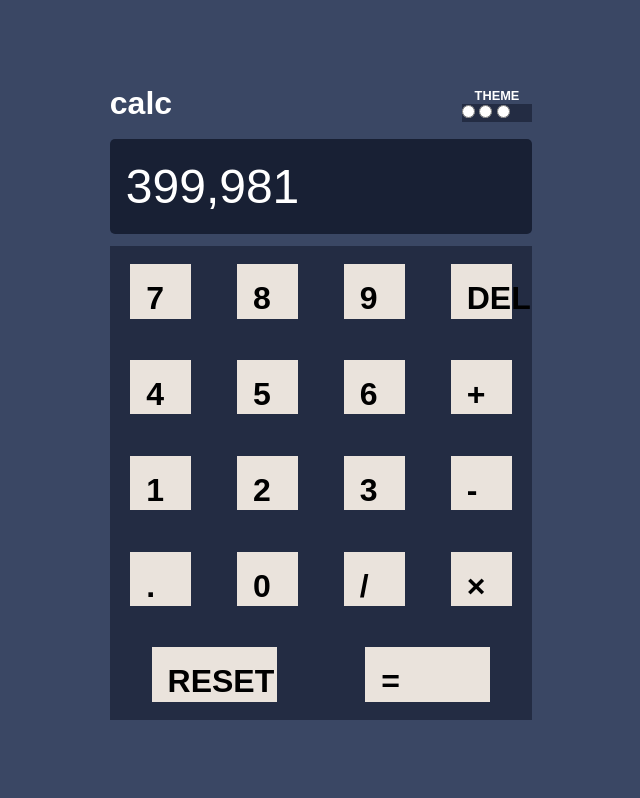
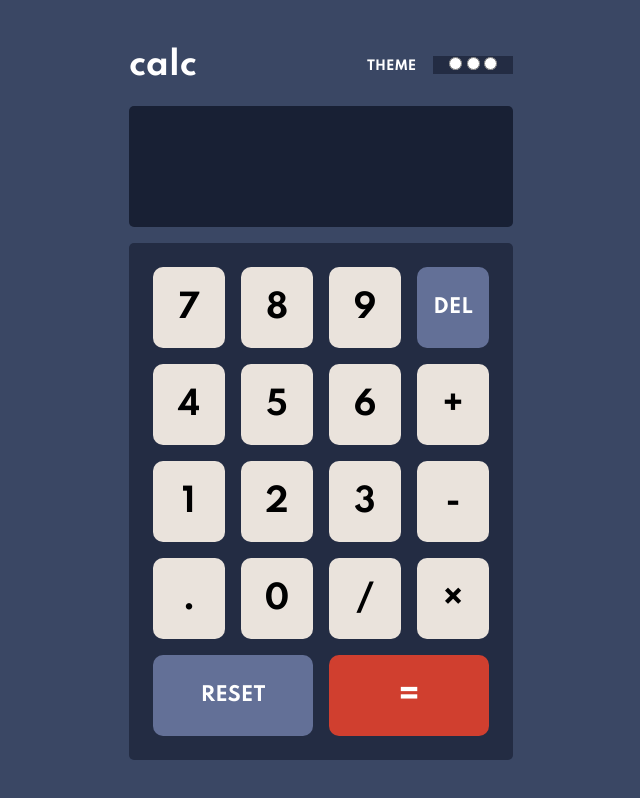
Before and after one commit to suryavivekofficial/calculator-with-vanilla-js, a plain HTML site: page index.html in a window 1280 px wide. Shown: the whole page, without its empty margins (319-959 px from the left). Drawn offline with Linux system fonts and the light colour scheme.

Commit message:
Styling completed

```diff
--- a/app.js
+++ b/app.js
@@ -0,0 +1,29 @@
+class Calculator {
+  constructor() {}
+  reset(input) {
+    input.innerText = ``;
+  }
+
+  delete() {
+    // input.innerText -=  input.innerText.length
+  }
+}
+const numbers = document.querySelectorAll("[data-number]");
+const input = document.querySelector("[data-input]");
+const operations = document.querySelector("[data-operation]");
+const resetBtn = document.querySelector("[data-reset]");
+const deleteBtn = document.querySelector("[data-delete]");
+const equalsBtn = document.querySelector("[data-equals]");
+
+numbers.forEach((number) => {
+  number.addEventListener("click", (e) => {
+    input.innerText += number.innerText;
+  });
+});
+
+const calculator = new Calculator(input);
+
+resetBtn.addEventListener("click", () => calculator.reset(input));
+deleteBtn.addEventListener("click", () => {
+  console.log(input.innerText.length);
+});
--- a/index.html
+++ b/index.html
@@ -6,6 +6,8 @@
   <meta name="viewport" content="width=device-width, initial-scale=1.0">
   <link rel="icon" type="image/png" sizes="32x32" href="./images/favicon-32x32.png">
   <title>Calculator app</title>
+  <link rel="preconnect" href="https://fonts.gstatic.com">
+  <link href="https://fonts.googleapis.com/css2?family=Spartan:wght@700&display=swap" rel="stylesheet">
   <link rel="stylesheet" href="./styles/style.css">
 </head>
 
@@ -25,34 +27,30 @@
       </div>
     </header>
 
-    <div class="input-field">
-      <input type="text" value="399,981" id="input-field">
-    </div>
+    <div class="input-field" data-input></div>
 
     <div class="keys">
-      <div class="key 7">7</div>
-      <div class="key 8">8</div>
-      <div class="key 9">9</div>
-      <div class="key delete">DEL</div>
-      <div class="key 4">4</div>
-      <div class="key 5">5</div>
-      <div class="key 6">6</div>
-      <div class="key plus">+</div>
-      <div class="key 1">1</div>
-      <div class="key 2">2</div>
-      <div class="key 3">3</div>
-      <div class="key minus">-</div>
-      <div class="key peroid">.</div>
-      <div class="key 0">0</div>
-      <div class="key division">/</div>
-      <div class="key multiply">&times;</div>
-      <div class="key reset">RESET</div>
-      <div class="key equal-to">=</div>
+      <div class="key" data-number>7</div>
+      <div class="key" data-number>8</div>
+      <div class="key" data-number>9</div>
+      <div class="key delete" data-delete>DEL</div>
+      <div class="key" data-number>4</div>
+      <div class="key" data-number>5</div>
+      <div class="key" data-number>6</div>
+      <div class="key" data-operation>+</div>
+      <div class="key" data-number>1</div>
+      <div class="key" data-number>2</div>
+      <div class="key" data-number>3</div>
+      <div class="key" data-operation>-</div>
+      <div class="key" data-number>.</div>
+      <div class="key" data-number>0</div>
+      <div class="key" data-operation>/</div>
+      <div class="key" data-operation>&times;</div>
+      <div class="key reset" data-reset>RESET</div>
+      <div class="key equal-to" data-equals>=</div>
     </div>
 
   </div>
-
-
 
   <script src="app.js"></script>
 </body>
--- a/styles/style.scss
+++ b/styles/style.scss
@@ -4,6 +4,7 @@
   margin: 0;
   padding: 0;
   box-sizing: border-box;
+  font-family: "Spartan", sans-serif;
 }
 
 body {
@@ -11,14 +12,14 @@ body {
   width: 100vw;
   background-color: hsl(222, 26%, 31%);
   display: flex;
-  justify-content: center;
   align-items: center;
   flex-direction: column;
-  font-family: sans-serif;
+  justify-content: center;
+  font-weight: 700;
 
   .container {
-    width: 33%;
-    height: 80%;
+    width: 30%;
+    height: 90%;
     display: flex;
     flex-direction: column;
 
@@ -44,6 +45,8 @@ body {
         }
         .theme-bg {
           background-color: hsl(223, 31%, 20%);
+          display: inline;
+          padding: 0rem 1rem;
         }
       }
     }
@@ -53,46 +56,59 @@ body {
       width: 100%;
       display: flex;
       align-items: center;
-
-      input {
-        height: 80%;
-        width: 100%;
-        outline: none;
-        border: none;
-        border-radius: 5px;
-        padding: 0.5rem 1rem;
-        background-color: hsl(224, 36%, 15%);
-        color: hsl(0, 0, 100%);
-        font-size: 3rem;
-      }
+      justify-content: flex-end;
+      margin: 1rem 0rem;
+      background-color: hsl(224, 36%, 15%);
+      border-radius: 5px;
+      padding: 1rem 1rem;
+      font-size: 2rem;
+      display: flex;
+      color: hsl(0, 0, 100%);
+      word-wrap: break-word;
+      word-break: break-all;
     }
 
     .keys {
       background-color: hsl(223, 31%, 20%);
       height: 100%;
       width: 100%;
+      padding: 1.5rem;
+      border-radius: 5px;
       display: grid;
-      grid-gap: 5px;
-      align-items: center;
-      justify-content: center;
+      grid-gap: 1em;
       grid-template-columns: repeat(4, 1fr);
       grid-template-rows: repeat(5, 1fr);
 
       .key {
+        cursor: pointer;
         justify-self: center;
         font-weight: 900;
-        padding: 1rem;
+        padding: 0.2rem;
         font-size: 2rem;
         background-color: hsl(30, 25%, 89%);
-        height: 60%;
-        width: 60%;
+        border-radius: 10px;
+        height: 100%;
+        min-width: 100%;
+        display: flex;
+        justify-content: center;
+        align-items: center;
       }
 
       .reset {
+        font-size: 1.2rem;
         grid-column: 1/3;
+        background-color: hsl(225, 21%, 49%);
+        color: white;
       }
       .equal-to {
+        color: white;
+        background-color: hsl(6, 63%, 50%);
         grid-column: 3/5;
+      }
+      .delete {
+        color: white;
+        background-color: hsl(225, 21%, 49%);
+        font-size: 1.2rem;
       }
     }
   }
```
Also changed, not shown: styles/style.css, 1 other file.
